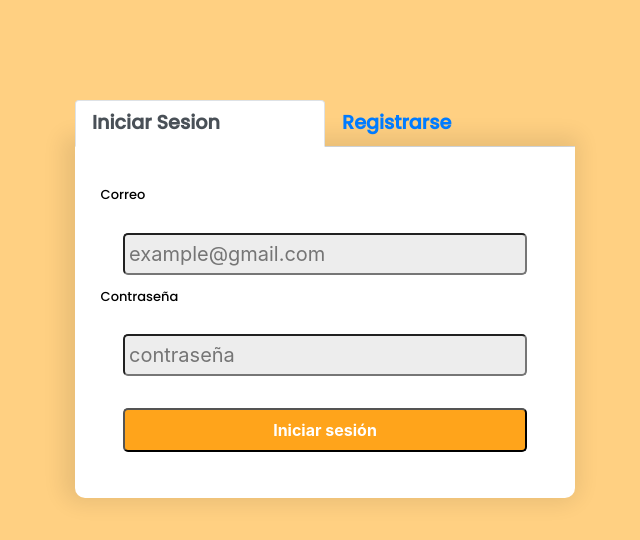
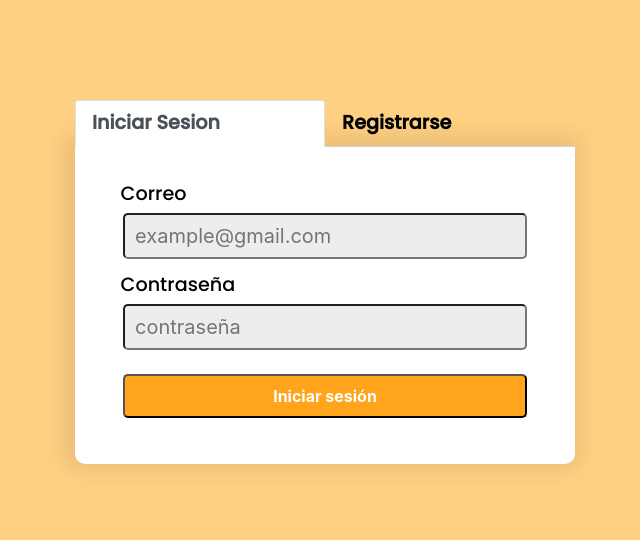
Before and after one commit to CesarVJ/GoldenCine, a PHP site: page / in a window 1280 px wide. Shown: the part 70-610 px from the top of the page, without its empty margins (315-955 px from the left). Run offline with PHP 8.4, Linux system fonts and the light colour scheme.

Commit message:
Correcciones de estilo

```diff
--- a/css/estilos1.css
+++ b/css/estilos1.css
@@ -39,10 +39,9 @@ header{
 	margin:0px auto;
    /* background-color: rgba(255, 183, 71, 0.5);*/
    	background-color: #fff;
-    padding:3% 2% 2% 2%;
+    padding:2% 2% 2% 2%;
 	border-bottom-left-radius:10px;
 	border-bottom-right-radius:10px;
-
 	text-align: center;
 	box-shadow: -4px -3px 21px 8px rgba(0,0,0,0.09);}
 
@@ -53,14 +52,16 @@ header{
 .item{
 	width:90%;
 	font-size:20px;
-	padding:4px;
-	margin:12px auto;
+	padding:6px;
+	padding-left: 10px;
+	margin:4px auto;
 	/*background-color: rgba(5,5,60,1); */
 	background-color:#ededed;
 	color:black;
 	box-sizing:border-box;
 	/*border:1px solid gold;*/
 	border-radius:5px;
+
 }
 .item:focus{
 	outline:0px;
@@ -82,9 +83,7 @@ header{
 	font-size: 1rem;
 }
 .boton:hover{
-	color:black;
-	background:white;
-	transform:scale(1.05);
+	transform:scale(1.03);
 	cursor:pointer;
 }
 
@@ -117,9 +116,21 @@ p a{
 	font-weight: 900;
 	font-family: 'Poppins', 'Lucida Sans', 'Lucida Sans Regular', 'Lucida Grande', 'Lucida Sans Unicode', Geneva, Verdana, sans-serif;
 }
+.nav-item > a{
+	color:#000;
+
+}
+
+.nav-item:hover{
+	background-color: #ededed;
+}
+
 .texto{
 	color:black;
-	font-size: small;
+	font-size: 1.2rem;
 	font-family: 'Poppins', 'Lucida Sans';
 	text-align: left;
+	margin-left: 20px;
+	margin-bottom: 0px;
+	margin-top: 8px;
 }
```
